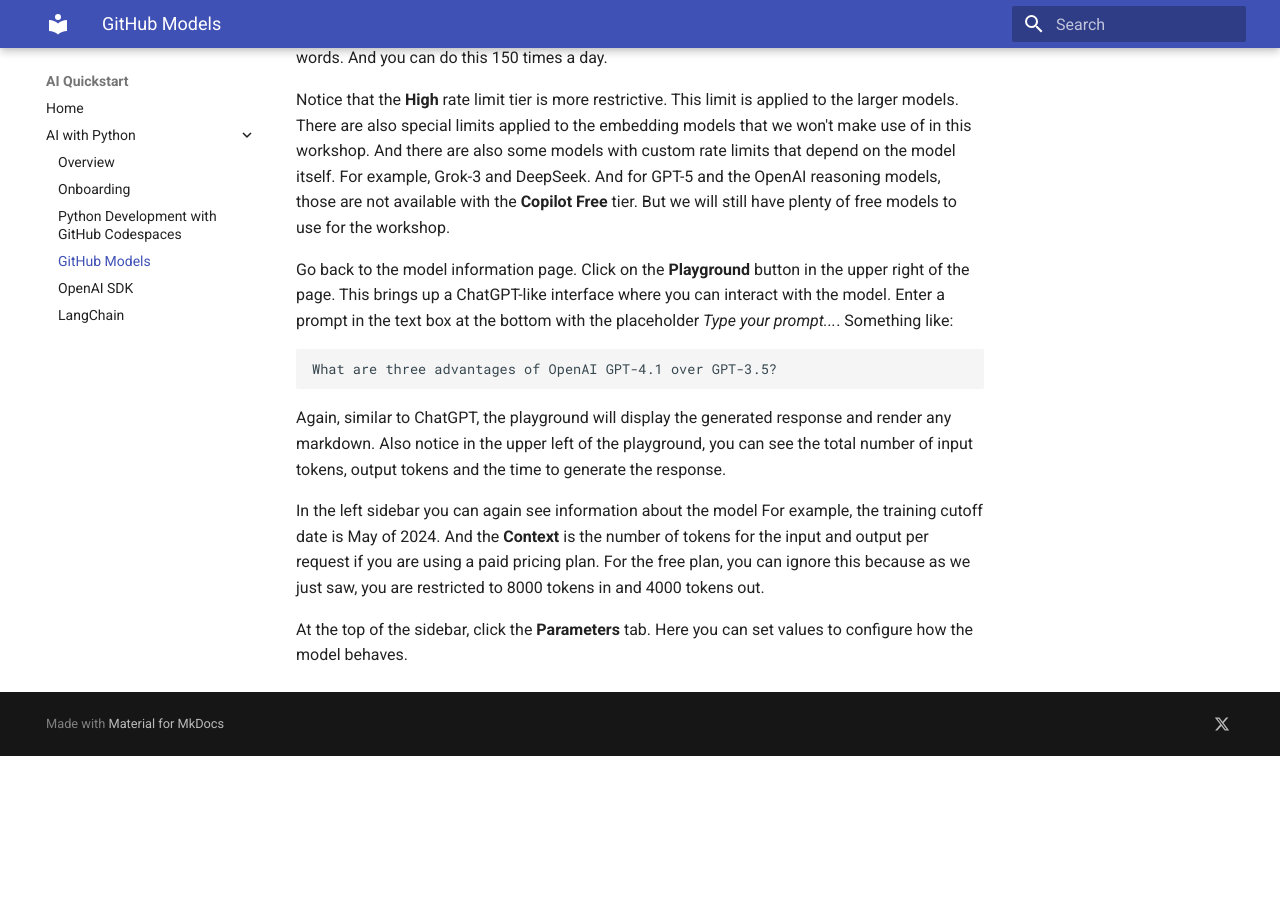
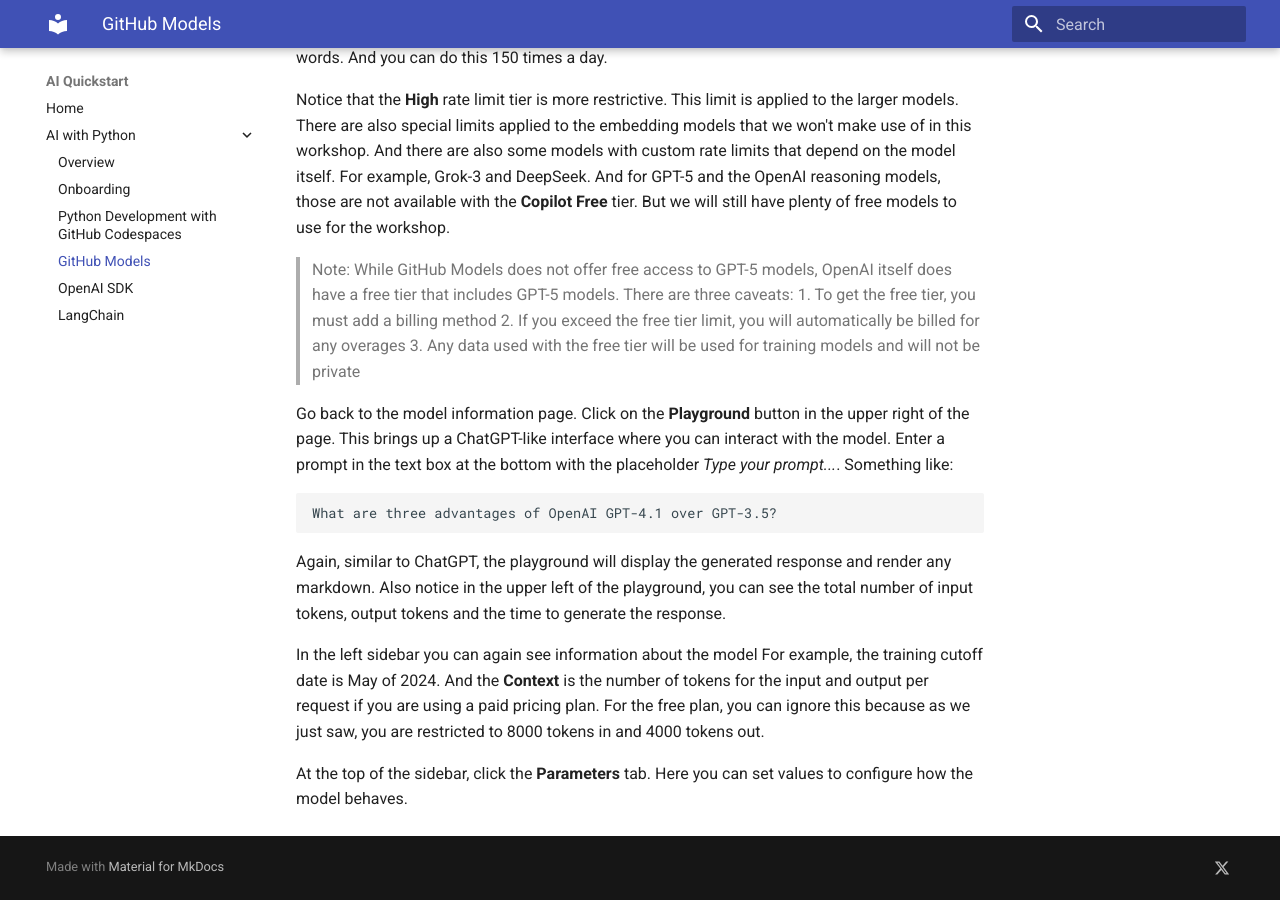
Before and after one commit to get-aiquickstart/get-aiquickstart.github.io, an MkDocs documentation site: the page built from docs/python/github_models.md, in a window 1280 px wide and 900 px high, scrolled down 870 px. Built offline with MkDocs 1.6.1 and Material for MkDocs 9.7.7, drawn with Linux system fonts in a browser that asks for light colours; before the commit the page ends 1626 px from its top, so only the background shows below that.

Commit message:
Added free GPT-5 advice

````diff
--- a/docs/python/github_models.md
+++ b/docs/python/github_models.md
@@ -16,6 +16,11 @@
 
 Notice that the **High** rate limit tier is more restrictive.  This limit is applied to the larger models.  There are also special limits applied to the embedding models that we won't make use of in this workshop.  And there are also some models with custom rate limits that depend on the model itself.  For example, Grok-3 and DeepSeek.  And for GPT-5 and the OpenAI reasoning models, those are not available with the **Copilot Free** tier.  But we will still have plenty of free models to use for the workshop.
 
+> Note: While GitHub Models does not offer free access to GPT-5 models, OpenAI itself does have a free tier that includes GPT-5 models.  There are three caveats:
+> 1. To get the free tier, you must add a billing method
+> 2. If you exceed the free tier limit, you will automatically be billed for any overages
+> 3. Any data used with the free tier will be used for training models and will not be private
+
 Go back to the model information page.  Click on the **Playground** button in the upper right of the page.  This brings up a ChatGPT-like interface where you can interact with the model.  Enter a prompt in the text box at the bottom with the placeholder *Type your prompt...*.  Something like:
 ```
 What are three advantages of OpenAI GPT-4.1 over GPT-3.5?
````
